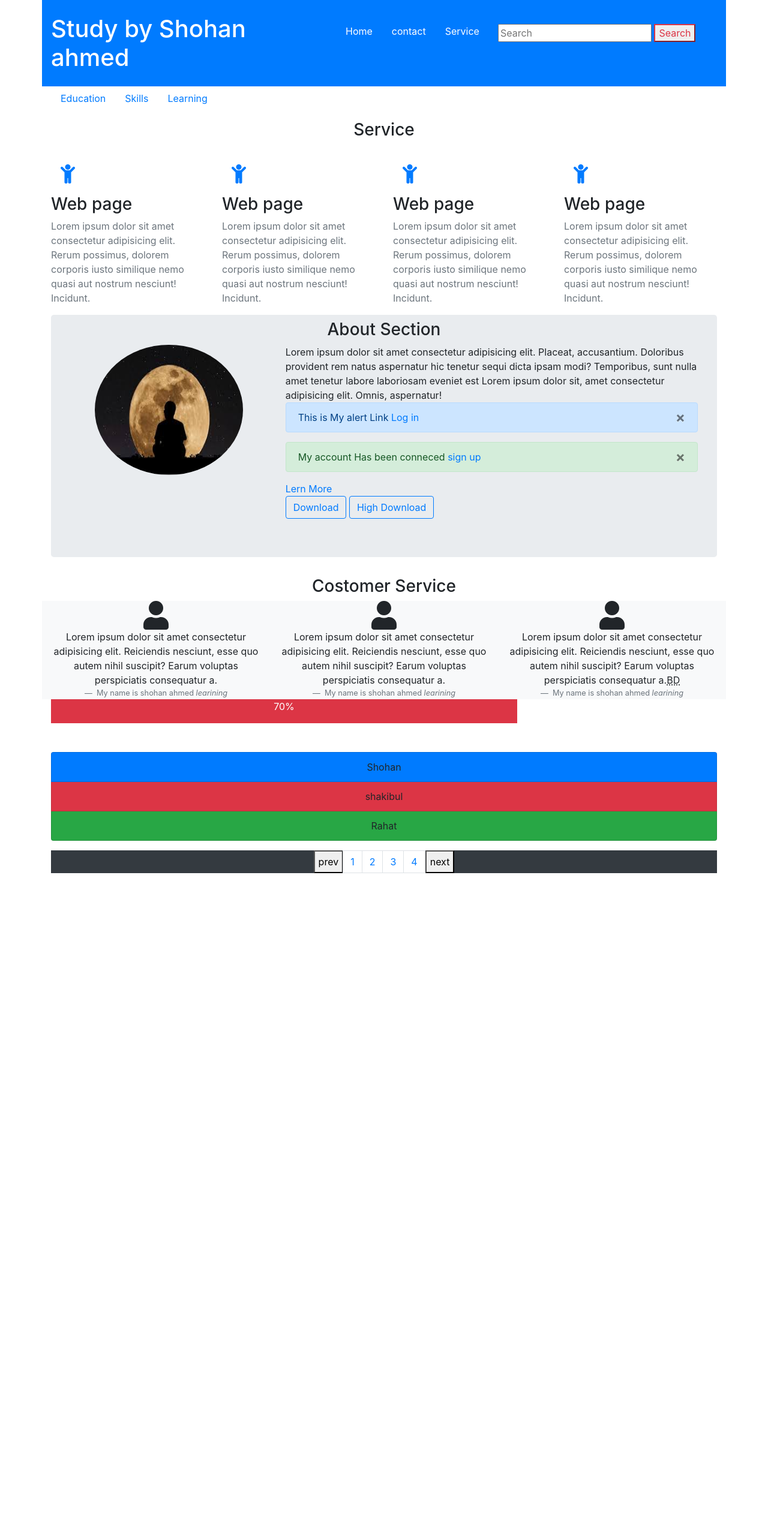
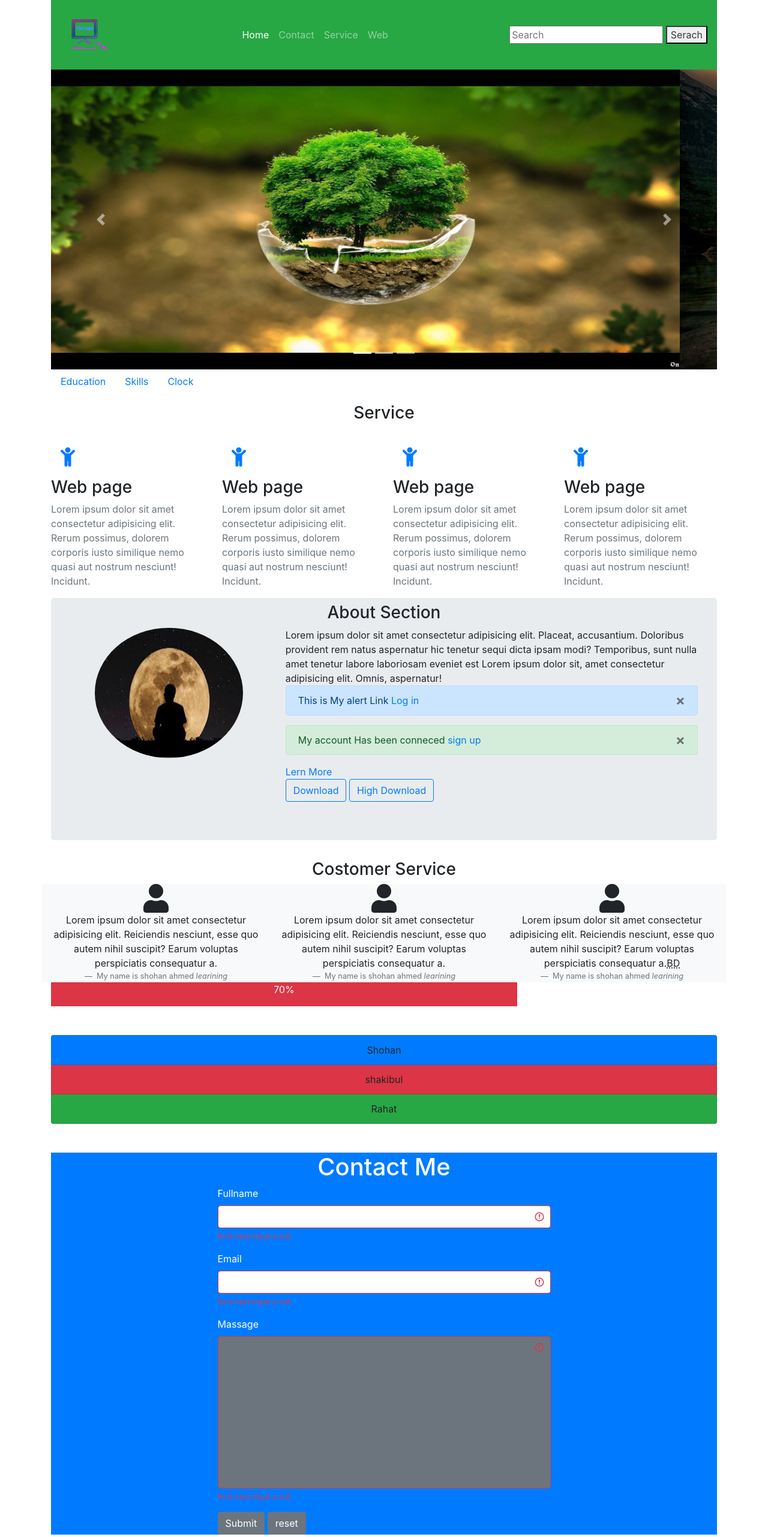
Before and after one commit to Shohanmia29/Simple-Bootstrap-Project, a plain HTML site: page index.html in a window 1280 px wide. Shown: the top 2563 px of the page at 60% size. Before the commit the page ends 1472 px from the top, so only its background shows below. Drawn offline with nearby package versions, Linux system fonts and the light colour scheme.

Commit message:
add a logo and picture

```diff
--- a/index.html
+++ b/index.html
@@ -7,12 +7,26 @@
     <title>Document</title>
     <link rel="stylesheet" href="https://stackpath.bootstrapcdn.com/bootstrap/4.4.1/css/bootstrap.min.css" integrity="sha384-Vkoo8x4CGsO3+Hhxv8T/Q5PaXtkKtu6ug5TOeNV6gBiFeWPGFN9MuhOf23Q9Ifjh" crossorigin="anonymous">
 <style>
+
+
+
+/* old css section is start     */
 .myNav:hover{
     text-decoration: underline;
 
 }
 .myhover:hover{
     background-color: red;
+}
+.outhover:hover{
+
+   background-color:black;
+   color:black;
+}
+.mywidth{
+ width: 1200px;
+ height: 500px;
+
 }
 
 </style>
@@ -22,34 +36,83 @@
 
 <div class="container">
 <!-- this is header section -->
-<header class="">
-   <div class="row bg-primary py-2">
-      <div class="col-lg-5">
-         <h1 class="my-3 text-white">Study by Shohan ahmed</h1>
+<header class="bg-success fixed">
+<nav class="navbar navbar-expand-sm navbar-dark">
+   <a href="#">
+      <img style="width:100px" src="image/Logopit_1582999691499.png" alt="STech">
+
+        </a>
+
+        <button class="navbar-toggler" type="button" data-toggle="collapse" data-target="#navbarSupportedContent" aria-controls="navbarSupportedContent" aria-expanded="false" aria-label="Toggle navigation">
+         <span class="navbar-toggler-icon"></span>
+       </button>
+       <div class="collapse navbar-collapse" id="navbarSupportedContent">
+         <ul class="navbar-nav m-auto ">
+            <li class="nav-item  active"><a class="outhover nav-link" href="#">Home</a></li>
+            <li class="nav-item"><a class="outhover nav-link" href="#">Contact</a></li>
+            <li class="nav-item"><a class=" outhover nav-link" href="#">Service</a></li>
+            <li class="nav-item"><a class="outhover nav-link" href="#">Web</a></li>
+
+            </ul>
+   <div class="search">
+<input type="text" placeholder="Search">
+<button class="btn-outline-dark">Serach</button>
+
+   </div>
       </div>
-      <div class="col-lg-7">
-         <div class="nav my-4">
-            <ul class="nav text-white mb-2">
-               <li class=" myhover nav-item  myNav"><a class="  text-white nav-link" href="#">Home</a></li>
-               <li class=" myhover nav-item myNav"><a class="text-white nav-link" href="#">contact</a></li>
-               <li class="myhover nav-item myNav"><a class="text-white nav-link" href="#">Service</a></li>
-            </ul>
-            <div class="col my-2">
-               <input type="text" placeholder="Search">
-               <button class="btn-outline-danger">Search</button>
-            </div>
-         </div>
-      </div>
+
+
+
+
+</nav>
+
+</header>
+<!-- hearder section Ends -->
+
+<!-- cerasule section start  -->
+<div id="carouselExampleIndicators" class="carousel slide" data-ride="carousel">
+   <ol class="carousel-indicators">
+     <li data-target="#carouselExampleIndicators" data-slide-to="0" class="active"></li>
+     <li data-target="#carouselExampleIndicators" data-slide-to="1"></li>
+     <li data-target="#carouselExampleIndicators" data-slide-to="2"></li>
+   </ol>
+   <div class="carousel-inner">
+     <div class="carousel-item active">
+       <img class=" mywidth" src="image/shohan2.jpg" alt="First slide">
+     </div>
+     <div class="carousel-item">
+       <img class=" mywidth" src="image/shohan3.jpg" alt="Second slide">
+     </div>
+     <div class="carousel-item">
+       <img class="mywidth " src="image/shohan4.jpg" alt="Third slide">
+     </div>
    </div>
-</header>
-<!-- toggle tab dynamic section here -->
+   <a class="carousel-control-prev" href="#carouselExampleIndicators" role="button" data-slide="prev">
+     <span class="carousel-control-prev-icon" aria-hidden="true"></span>
+     <span class="sr-only">Previous</span>
+   </a>
+   <a class="carousel-control-next" href="#carouselExampleIndicators" role="button" data-slide="next">
+     <span class="carousel-control-next-icon" aria-hidden="true"></span>
+     <span class="sr-only">Next</span>
+   </a>
+ </div>
+
+
+
+
+<!-- ends of cerasule section  -->
+
+
+
+
+<!-- toggle tab dynamic section start here  -->
 <div class="other section">
     <div class="nav ">
 
         <ul class="nav nav-pills">
             <li class="nav-item"><a data-toggle="pill" class="nav-link " href="#edu">Education</a></li>
             <li class="nav-item"><a data-toggle="pill" class="nav-link " href="#skills">Skills</a></li>
-            <li class="nav-item"><a  data-toggle="pill" class="nav-link" href="#learning">Learning</a></li>
+            <li class="nav-item"><a  data-toggle="pill" class="nav-link" href="#learning">Clock</a></li>
         </ul>
 
 <div class="tab-content  ">
@@ -58,7 +121,39 @@
 
     <div id="skills" class="tab-pane fade"><p> 2. Lorem ipsum, dolor sit amet consectetur adipisicing elit. Iste assumenda aliquid eaque culpa ad mollitia ex explicabo, ab hic esse rem cupiditate nesciunt illo fugit repudiandae quo rerum adipisci molestiae tempora, consectetur architecto. Praesentium voluptatibus consequatur maxime fugiat. Harum molestiae explicabo minima dolorem voluptatibus! Autem porro libero doloremque maxime ipsum! Lorem ipsum dolor sit amet consectetur adipisicing elit. Ullam dolores voluptate temporibus mollitia quo! Officia omnis sapiente nam? Et, deserunt.</p></div>
 
-    <div id="learning" class="tab-pane fade"><p> 3. Lorem ipsum, dolor sit amet consectetur adipisicing elit. Rerum sit dolore odio facilis aperiam maxime quam necessitatibus asperiores? Voluptates repellat iusto enim rerum repudiandae ipsam nam, similique reprehenderit nobis dolor unde. Libero at corporis sint facilis saepe pariatur ratione sunt consectetur eius distinctio optio deleniti exercitationem, reprehenderit accusantium nemo dolores. Lorem ipsum dolor sit amet consectetur adipisicing elit. Ullam dolores voluptate temporibus mollitia quo! Officia omnis sapiente nam? Et, deserunt.</p></div>
+    <div id="learning" class="tab-pane fade">
+
+<!-- this is clock Section start new -->
+<div class="containers">
+   <div class="clock-container">
+      <div class="hours">
+         <span>Hours</span>
+         <p id='hour'> 00 </p>
+      </div>
+      <div class="colon"></div>
+      <div class="minutes">
+         <span>Minutes</span>
+         <p id='minute'> 00 </p>
+      </div>
+      <div class="colon"></div>
+      <div class="seconds">
+         <span>Seconds</span>
+         <p id='second'> 00 </p>
+      </div>
+   </div>
+   <div class="bottom">
+      <div class="progress-bar" id="progress"></div>
+   </div>
+</div>
+
+
+
+<!-- clock section is ends  -->
+
+
+
+
+    </div>
 
 
 </div>
@@ -82,6 +177,12 @@
 </div>
 <!-- service section ends  -->
 <!-- Web page section here  -->
+
+
+
+
+
+
 <div class="row">
    <div class="col-sm-6 col-md-6 col-lg-3 col-12">
       <div class="p-3 text-primary">
@@ -214,34 +315,103 @@
    </ul>
 </div>
 <!-- list item section Ends  -->
+
+<!-- form section start  -->
+
+<div class="bg-primary mt-5 text-white ">
+   <h1 class="text-center">Contact Me</h1>
+
+<form action="" class="w-50  m-auto was-validated">
+<div class="form-group">
+      <label for="Fullname">Fullname</label>
+      <input class="form-control" type="text" name="fullname" required>
+      <div class="valid-feedback text-white">Valid</div>
+      <div class="invalid-feedback">form text input a not</div>
+
+</div>
+
+<div class="form-group">
+   <label for="Email">Email</label>
+   <input class="form-control" type="email" name="email" required>
+   <div class="valid-feedback text-white">Valid</div>
+   <div class="invalid-feedback">form text input a not</div>
+
+</div>
+<div class="form-group">
+   <label for="Massage">Massage</label>
+   <textarea style="resize: none; color:white;" class="form-control bg-secondary" name="" id="" cols="30" rows="10" required></textarea>
+   <div class="valid-feedback text-white">Valid</div>
+   <div class="invalid-feedback">form text input a not</div>
+</div>
+
+<div class="form-group">
+   <input type="button" name="" id="" value="Submit" class="btn  btn-secondary">
+   <input type="button" name="" id="" value="reset" class="btn  btn-secondary">
+
+</div>
+
+
+
+</form>
+
+
+
+   </div>
+
+
+
+
+<!-- ends the form section  -->
+
+
+<!-- footer section start now -->
 <footer class=" bg-dark my-3">
    <ul class="pagination justify-content-center ">
       <button>prev</button>
       <li page-item><a class="page-link" href="#">1</a></li>
-      <li page-item><a class="page-link" href="#">2</a></li>
+      <li page-item><a class="page-link" href="bb/shohan.html">2</a></li>
       <li page-item><a class="page-link" href="#">3</a></li>
       <li page-item><a class="page-link" href="#">4</a></li>
       <button>next</button>
    </ul>
 </footer>
+<!-- ends footer section  -->
+
+
+
+
 </div>
 
 
  <script src="https://code.jquery.com/jquery-3.4.1.slim.min.js" integrity="sha384-J6qa4849blE2+poT4WnyKhv5vZF5SrPo0iEjwBvKU7imGFAV0wwj1yYfoRSJoZ+n" crossorigin="anonymous"></script>
 <script src="https://cdn.jsdelivr.net/npm/popper.js@1.16.0/dist/umd/popper.min.js" integrity="sha384-Q6E9RHvbIyZFJoft+2mJbHaEWldlvI9IOYy5n3zV9zzTtmI3UksdQRVvoxMfooAo" crossorigin="anonymous"></script>
 <script src="https://stackpath.bootstrapcdn.com/bootstrap/4.4.1/js/bootstrap.min.js" integrity="sha384-wfSDF2E50Y2D1uUdj0O3uMBJnjuUD4Ih7YwaYd1iqfktj0Uod8GCExl3Og8ifwB6" crossorigin="anonymous"></script>
+
 <script>
-var progressbar=document.getElementById("progressbar")
-function progressbars(){
- progressbar.style.width = (sec / 60) * 100 + '%'
+
+const hour = document.getElementById('hour');
+const minute = document.getElementById('minute');
+const second = document.getElementById('second');
+const progress = document.getElementById('progress');
+
+function showCurrentTime() {
+    let date = new Date();
+    let hr = date.getHours();
+    let min = date.getMinutes();
+    let sec = date.getSeconds();
+
+    hour.textContent = hr;
+    minute.textContent = min;
+    second.textContent = sec;
+
+    progress.style.width = (sec / 60) * 100 + '%'
 }
 
-setInterval(progressbars,1000)
+setInterval(showCurrentTime, 1000)
 
 
 </script>
 
 
-
 </body>
 </html>
```
Also changed, not shown: image/Logopit_1582999691499.png (added), image/shohan2.jpg (added), image/shohan3.jpg (added), image/shohan4.jpg (added).
